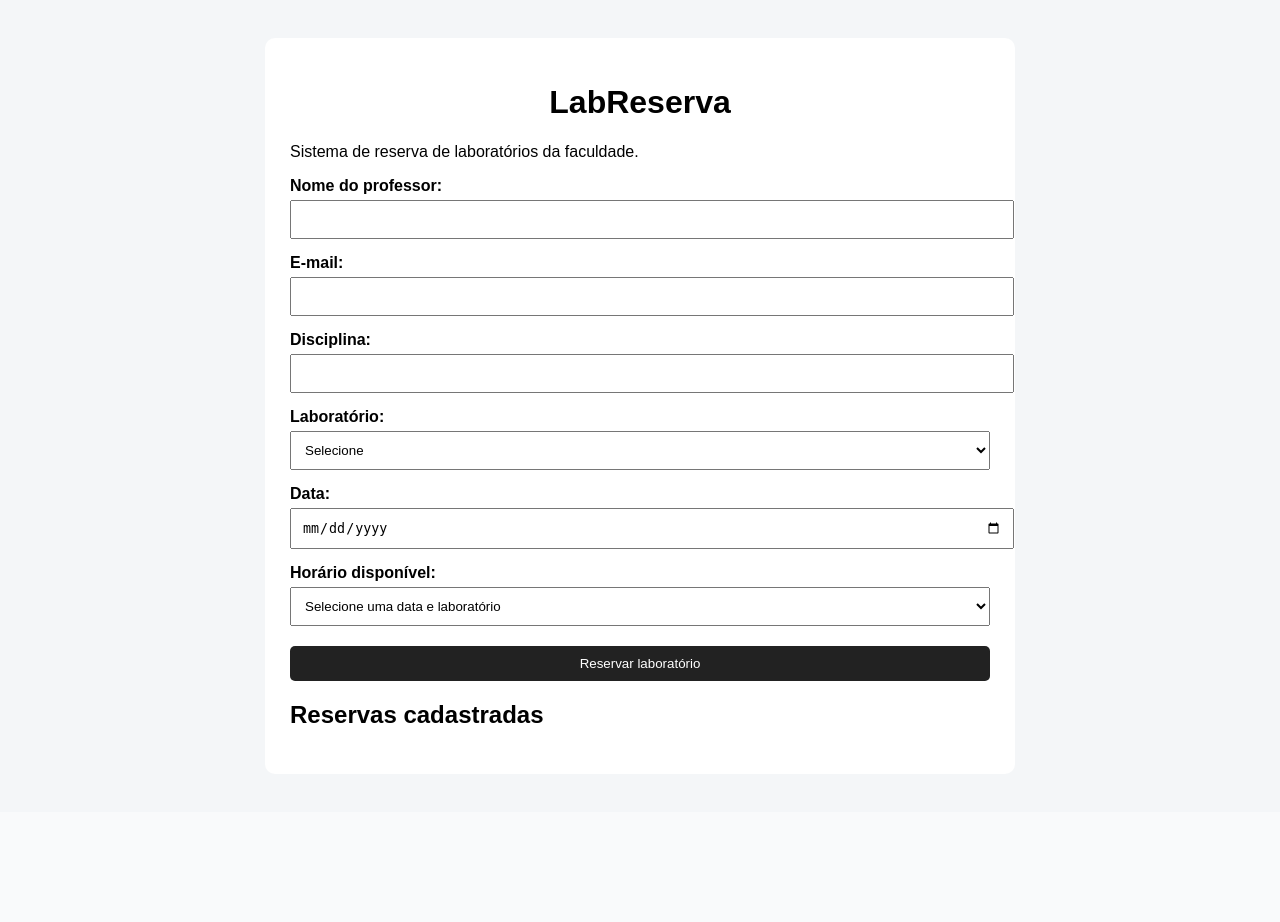
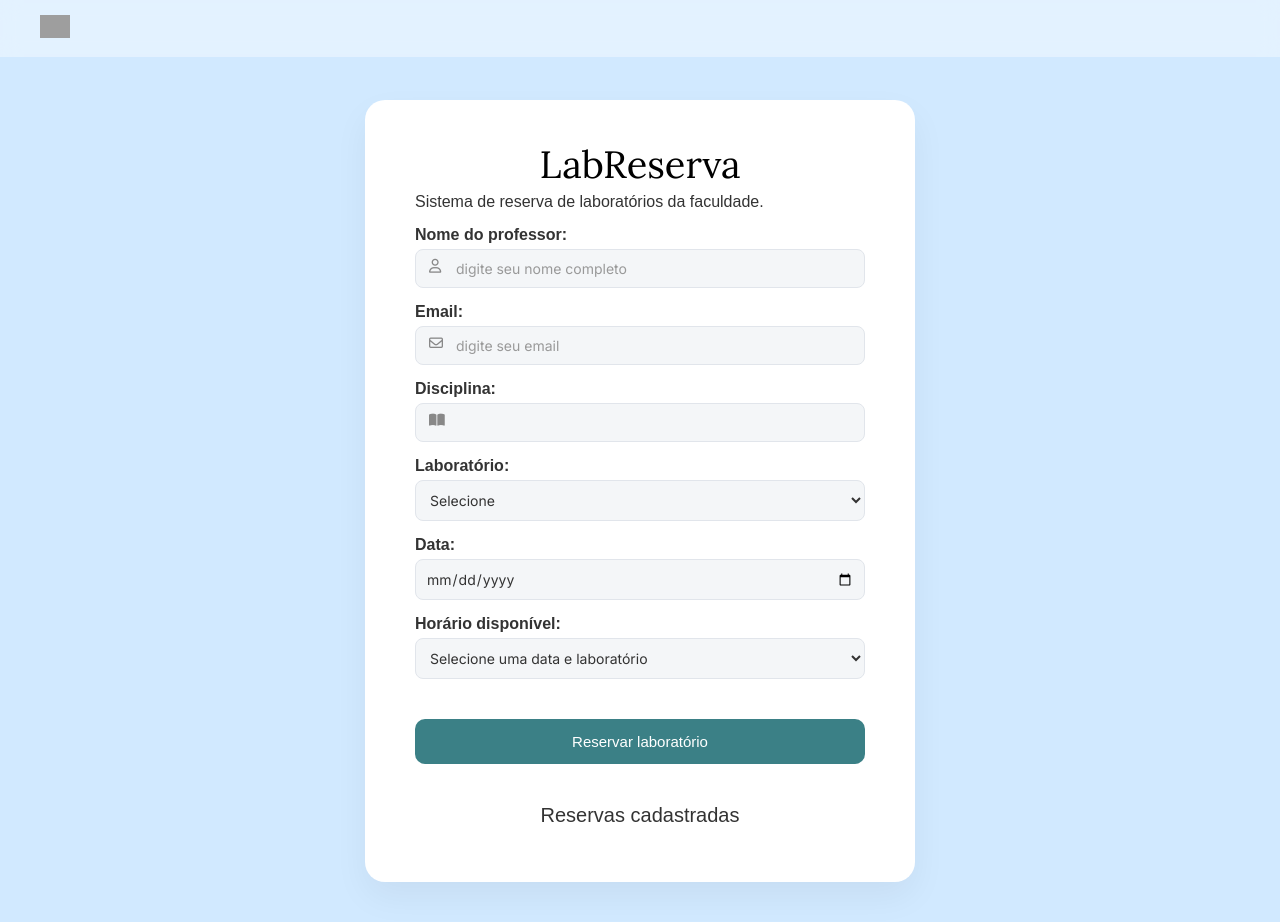
Before and after one commit to Amanda1912/labreserva, a Flask app: page / in a window 1280 px wide. Before the commit the page ends 723 px from the top, so only its background shows below. Run offline with Flask 3, Linux system fonts and the light colour scheme; data that the repository does not hold is empty; grey boxes are pictures that could not be loaded.

Commit message:
Refactor index.html with updated styles and structure

```diff
--- a/app/templates/index.html
+++ b/app/templates/index.html
@@ -3,29 +3,127 @@
 <head>
     <meta charset="UTF-8">
     <title>LabReserva</title>
+
+    <link href="https://fonts.googleapis.com/css2?family=Lora:wght@400;500&family=Inter:wght@400;500;600&display=swap" rel="stylesheet">
+    <link rel="stylesheet" href="https://cdnjs.cloudflare.com/ajax/libs/font-awesome/6.4.0/css/all.min.css">
+
+
         <style>
+
+            * {
+                box-sizing: border-box;
+                margin: 0;
+                padding: 0;
+            }
+
             body {
                 font-family: Arial, sans-serif;
-            background: #f4f6f8;
-            padding: 30px;
+                background: #d1e9ff;
+                color: #333;
+                min-height: 100vh;
+                display: flex;
+                flex-direction: column;
+                align-items: center;
+            }
+
+            .navbar{
+                width: 100%;
+                display: flex;
+                justify-content: space-between;
+                align-items: center;
+                padding: 15px 40px;
+                background: rgba(255, 255, 255, 0.4);
+                backdrop-filter: blur(10px);
+                position: fixed;
+                top: 0;
+                left: 0;
+                z-index: 1000;
+            }
+
+            .navbar .logo a {
+                text-decoration: none;
+                color: #111;
+                margin-left: 20px;
+                font-size: 14px;
+                font-weight: 500;
+                transition: color 0.3s;
             }
 
             .container {
-            max-width: 700px;
-            margin: auto;
-            background: white;
-            padding: 25px;
-            border-radius: 10px;
+                background: #ffffff;
+                width: 100%;
+                max-width: 550px;
+                margin-top: 100px;
+                margin-bottom: 40px;
+                padding: 40px 50px;
+                border-radius: 20px;
+                box-shadow: 0 15px 35px rgba(0, 0, 0, 0.05);
             }
 
             h1 {
+                font-family: 'Lora', serif;
+                font-size: 38px;
                 text-align: center;
+                font-weight: 400;
+                color: #000;
+                margin-bottom: 5px;
+            }
+
+            .subtitle {
+                text-align: center;
+                font-size: 16px;
+                color: #444;
+                margin-bottom: 30px;
+            }
+
+            .input-group {
+                margin-bottom: 15px;
             }
 
             label {
                 display: block;
                 margin-top: 15px;
                 font-weight: bold;
+            }
+
+            .input-wrapper {
+                position: relative;
+            }
+
+            .input-wrapper .left-icon {
+                position: absolute;
+                left: 14px;
+                top: 50%;
+                transform: translateY(-50%);
+                color: #888;
+                font-size: 14px;
+            }
+
+            input, select {
+                width: 100%;
+                padding: 12px 15px;
+                border: 1px solid #e1e5eb;
+                background-color: #f4f6f8;
+                border-radius: 8px;
+                font-family: 'Inter', sans-serif;
+                font-size: 14px;
+                color: #333;
+                outline: none;
+                transition: all 0.3s ease;
+            }
+
+            .has-icon {
+                padding-left: 40px;
+            }
+
+            input:focus, select:focus {
+                border-color: #00a8cc;
+                box-shadow: 0 0 10px rgba(0, 168, 204, 0.3);
+                background-color: #ffffff;
+            }
+
+            input::placeholder, select::placeholder {
+                color: #999;
             }
 
             input, select, button {
@@ -35,52 +133,112 @@
             }
 
             button {
-            margin-top: 20px;
-            cursor: pointer;
-            background: #222;
+                width: 100%;
+                padding: 14px;
+                background-color: #3b8086; /* Cor verde/azulada da imagem */
                 color: white;
                 border: none;
-            border-radius: 5px;
+                border-radius: 10px;
+                font-size: 15px;
+                font-weight: 500;
+                cursor: pointer;
+                margin-top: 25px;
+                transition: background 0.3s ease, transform 0.1s ease;
+            }
+
+            button:hover {
+                background-color: #2c6368;
+            }
+
+            button:active {
+                transform: scale(0.98);
+            }
+
+            h2 {
+                font-size: 20px;
+                margin-top: 40px;
+                margin-bottom: 15px;
+                text-align: center;
+                font-weight: 500;
             }
 
             .reserva {
-            background: #eee;
-            padding: 10px;
-            margin-top: 10px;
+                background: #f8fafc;
+                border-left: 4px solid #3b8086;
+                padding: 15px;
+                margin-bottom: 10px;
                 border-radius: 6px;
+                font-size: 14px;
+                box-shadow: 0 2px 5px rgba(0,0,0,0.02);
             }
+
+
         </style>
     </head>
+
     <body>
+
+        <nav class="navbar">
+            <div class="logo">
+                <img src="https://cdn-icons-png.flaticon.com/512/2926/2926284.png" alt="Logo" width="30">
+            </div>
+        </nav>
 
     <div class="container">
         <h1>LabReserva</h1>
         <p>Sistema de reserva de laboratórios da faculdade.</p>
 
+        <div class="input-group">
             <label>Nome do professor:</label>
-    <input type="text" id="professor">
+            <div class="input-wrapper">
+                <i class="fa-regular fa-user left-icon"></i>
+                <input type="text" id="professor" class="has-icon" placeholder="digite seu nome completo">
+            </div>
+        </div>
 
-    <label>E-mail:</label>
-    <input type="email" id="email">
+        <div class="input-group">
+            <label>Email:</label>
+            <div class="input-wrapper">
+                <i class="fa-regular fa-envelope left-icon"></i>
+                <input type="email" id="email" class="has-icon" placeholder="digite seu email">
+            </div>
+        </div>
 
+        <div class="input-group">
             <label>Disciplina:</label>
-    <input type="text" id="disciplina">
+            <div class="input-wrapper">
+                <i class="fa-solid fa-book-open left-icon"></i>
+                <input type="text" id="disciplina" class="has-icon">
+            </div>
+        </div>
 
+        <div class="input-group">
             <label>Laboratório:</label>
+            <div class="input-wrapper">
                 <select id="laboratorio">
                     <option value="">Selecione</option>
                     {% for lab in laboratorios %}
                         <option value="{{ lab }}">{{ lab }}</option>
                     {% endfor %}
                 </select>
+            </div>
+        </div>
 
+       <div class="input-group">
             <label>Data:</label>
+            <div class="input-wrapper">
                 <input type="date" id="data">
+            </div>
+        </div>
 
+       <div class="input-group">
             <label>Horário disponível:</label>
+            <div class="input-wrapper">
                 <select id="horario">
                     <option value="">Selecione uma data e laboratório</option>
                 </select>
+            </div>
+        </div>
 
         <button onclick="reservar()">Reservar laboratório</button>
 
```
Lines whose indentation alone changed are shown as unchanged.
